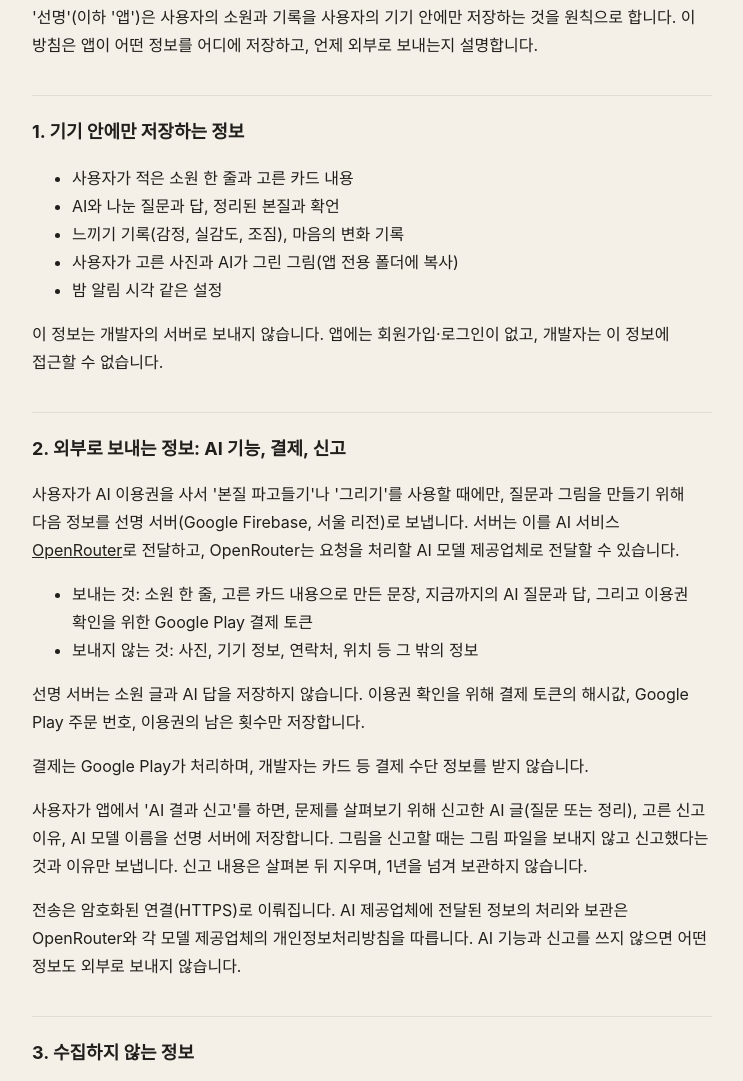
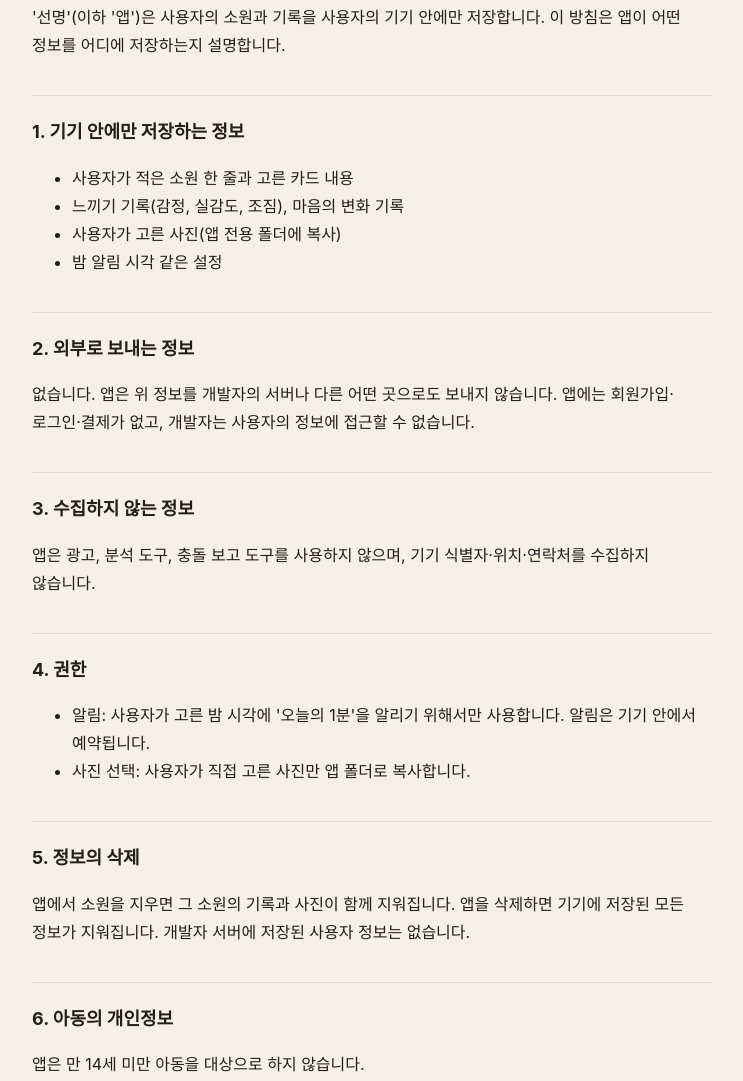
Before and after one commit to ajsl7942/ajsl7942.github.io, a plain HTML site: page realwant/privacy.html in a window 1280 px wide. Shown: the part 193-1274 px from the top of the page, without its empty margins (268-1011 px from the left). Drawn offline with Linux system fonts and the light colour scheme.

Commit message:
선명 개인정보처리방침 개정: 외부 전송 없음(AI·결제 제외 출시)

```diff
--- a/realwant/privacy.html
+++ b/realwant/privacy.html
@@ -28,28 +28,18 @@
   <h1>개인정보처리방침</h1>
   <p class="muted">시행일: 2026년 11월 18일 · 개정: 2026년 11월 19일</p>
 
-  <p>'선명'(이하 '앱')은 사용자의 소원과 기록을 사용자의 기기 안에만 저장하는 것을 원칙으로 합니다. 이 방침은 앱이 어떤 정보를 어디에 저장하고, 언제 외부로 보내는지 설명합니다.</p>
+  <p>'선명'(이하 '앱')은 사용자의 소원과 기록을 사용자의 기기 안에만 저장합니다. 이 방침은 앱이 어떤 정보를 어디에 저장하는지 설명합니다.</p>
 
   <h2>1. 기기 안에만 저장하는 정보</h2>
   <ul>
     <li>사용자가 적은 소원 한 줄과 고른 카드 내용</li>
-    <li>AI와 나눈 질문과 답, 정리된 본질과 확언</li>
     <li>느끼기 기록(감정, 실감도, 조짐), 마음의 변화 기록</li>
-    <li>사용자가 고른 사진과 AI가 그린 그림(앱 전용 폴더에 복사)</li>
+    <li>사용자가 고른 사진(앱 전용 폴더에 복사)</li>
     <li>밤 알림 시각 같은 설정</li>
   </ul>
-  <p>이 정보는 개발자의 서버로 보내지 않습니다. 앱에는 회원가입·로그인이 없고, 개발자는 이 정보에 접근할 수 없습니다.</p>
 
-  <h2>2. 외부로 보내는 정보: AI 기능, 결제, 신고</h2>
-  <p>사용자가 AI 이용권을 사서 '본질 파고들기'나 '그리기'를 사용할 때에만, 질문과 그림을 만들기 위해 다음 정보를 선명 서버(Google Firebase, 서울 리전)로 보냅니다. 서버는 이를 AI 서비스 <a href="https://openrouter.ai">OpenRouter</a>로 전달하고, OpenRouter는 요청을 처리할 AI 모델 제공업체로 전달할 수 있습니다.</p>
-  <ul>
-    <li>보내는 것: 소원 한 줄, 고른 카드 내용으로 만든 문장, 지금까지의 AI 질문과 답, 그리고 이용권 확인을 위한 Google Play 결제 토큰</li>
-    <li>보내지 않는 것: 사진, 기기 정보, 연락처, 위치 등 그 밖의 정보</li>
-  </ul>
-  <p>선명 서버는 소원 글과 AI 답을 저장하지 않습니다. 이용권 확인을 위해 결제 토큰의 해시값, Google Play 주문 번호, 이용권의 남은 횟수만 저장합니다.</p>
-  <p>결제는 Google Play가 처리하며, 개발자는 카드 등 결제 수단 정보를 받지 않습니다.</p>
-  <p>사용자가 앱에서 'AI 결과 신고'를 하면, 문제를 살펴보기 위해 신고한 AI 글(질문 또는 정리), 고른 신고 이유, AI 모델 이름을 선명 서버에 저장합니다. 그림을 신고할 때는 그림 파일을 보내지 않고 신고했다는 것과 이유만 보냅니다. 신고 내용은 살펴본 뒤 지우며, 1년을 넘겨 보관하지 않습니다.</p>
-  <p>전송은 암호화된 연결(HTTPS)로 이뤄집니다. AI 제공업체에 전달된 정보의 처리와 보관은 OpenRouter와 각 모델 제공업체의 개인정보처리방침을 따릅니다. AI 기능과 신고를 쓰지 않으면 어떤 정보도 외부로 보내지 않습니다.</p>
+  <h2>2. 외부로 보내는 정보</h2>
+  <p>없습니다. 앱은 위 정보를 개발자의 서버나 다른 어떤 곳으로도 보내지 않습니다. 앱에는 회원가입·로그인·결제가 없고, 개발자는 사용자의 정보에 접근할 수 없습니다.</p>
 
   <h2>3. 수집하지 않는 정보</h2>
   <p>앱은 광고, 분석 도구, 충돌 보고 도구를 사용하지 않으며, 기기 식별자·위치·연락처를 수집하지 않습니다.</p>
@@ -58,11 +48,10 @@
   <ul>
     <li>알림: 사용자가 고른 밤 시각에 '오늘의 1분'을 알리기 위해서만 사용합니다. 알림은 기기 안에서 예약됩니다.</li>
     <li>사진 선택: 사용자가 직접 고른 사진만 앱 폴더로 복사합니다.</li>
-    <li>인터넷: AI 기능과 결제, AI 결과 신고를 쓸 때에만 사용합니다.</li>
   </ul>
 
   <h2>5. 정보의 삭제</h2>
-  <p>앱에서 소원을 지우면 그 소원의 기록과 사진, 그림이 함께 지워집니다. 앱을 삭제하면 기기에 저장된 모든 정보가 지워집니다. 선명 서버에 남는 이용권 기록(결제 토큰의 해시값, 주문 번호, 남은 횟수)과 신고 내용의 삭제를 원하면 아래 문의 메일로 알려 주세요. 이용권 기록은 Google Play 주문 번호를 함께 알려 주시면 찾아서 지웁니다.</p>
+  <p>앱에서 소원을 지우면 그 소원의 기록과 사진이 함께 지워집니다. 앱을 삭제하면 기기에 저장된 모든 정보가 지워집니다. 개발자 서버에 저장된 사용자 정보는 없습니다.</p>
 
   <h2>6. 아동의 개인정보</h2>
   <p>앱은 만 14세 미만 아동을 대상으로 하지 않습니다.</p>
```
